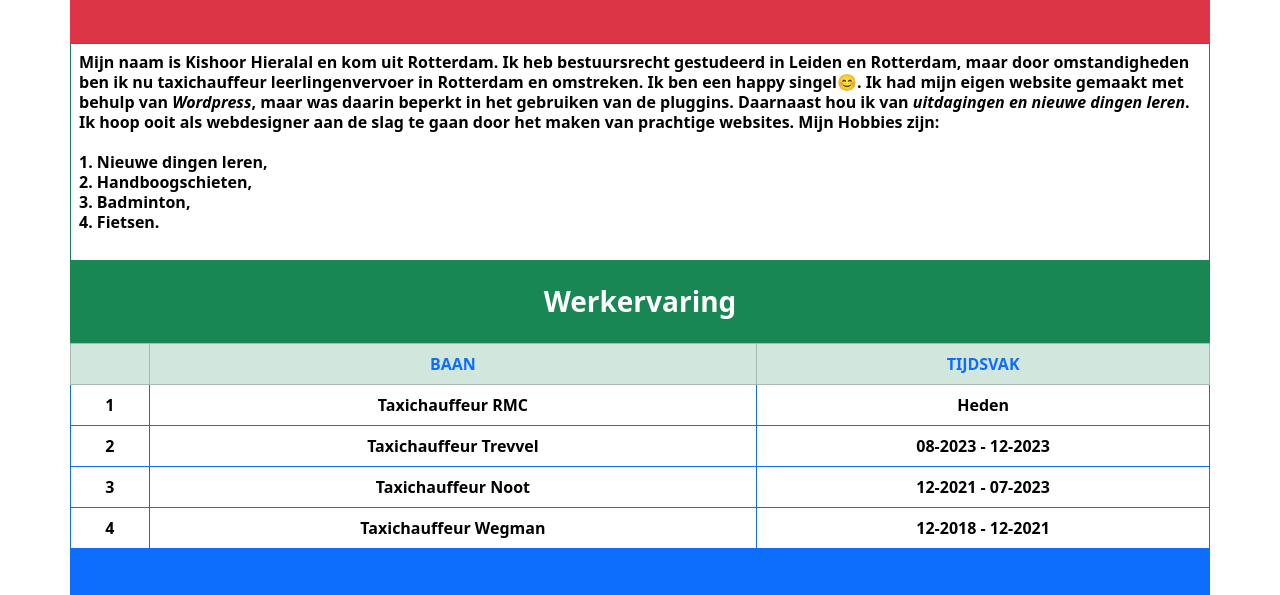
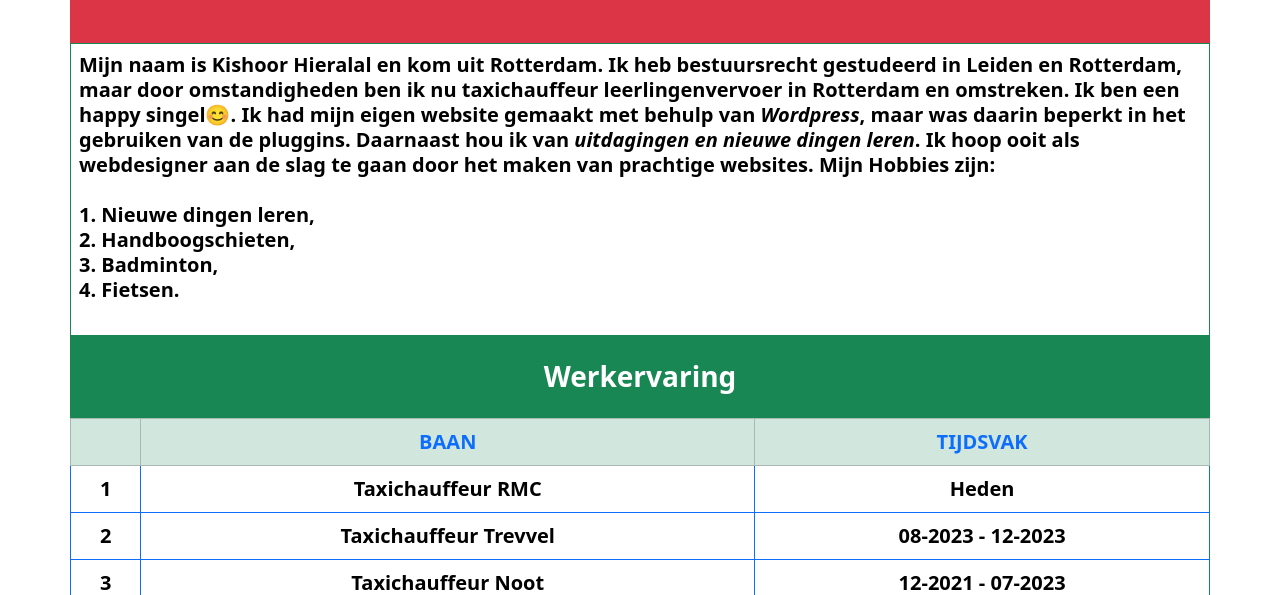
Before and after one commit to Kishoor70/bootstrap, a plain HTML site: page html/overmij.html in a window 1280 px wide. Shown: the part 205-800 px from the top of the page. Drawn offline with nearby package versions, Linux system fonts and the light colour scheme.

Commit message:
Update overmij.html

```diff
--- a/html/overmij.html
+++ b/html/overmij.html
@@ -62,7 +62,7 @@
     <div class="container-sm g-0">
       <h1 class="h1 text-center text-capitalized text-white bg-danger fw-bold py-5 mb-0">Korte Levensbeschrijving</h1>
 
-      <p class="text-black fw-bold lh-sm border border-success border-1 p-2 mb-0">
+      <p class="text-black fs-5 fw-bold lh-sm border border-success border-1 p-2 mb-0">
         Mijn naam is <span class="fw-bolder">Kishoor Hieralal</span> en kom uit Rotterdam. Ik heb bestuursrecht gestudeerd in Leiden en Rotterdam, maar door omstandigheden ben ik nu taxichauffeur leerlingenvervoer in Rotterdam en omstreken. Ik ben een <span class="fw-bolder">happy singel😊</span>. Ik had mijn eigen website gemaakt met behulp van <span class="fst-italic">Wordpress</span>, maar was daarin beperkt in het gebruiken van de pluggins. Daarnaast hou ik van <span class="fst-italic">uitdagingen en nieuwe dingen leren</span>. Ik hoop ooit als <span class="fw-bolder">webdesigner</span> aan de slag te gaan door het maken van prachtige websites. Mijn Hobbies zijn: <br><br>
 
         1. Nieuwe dingen leren,<br>
@@ -76,8 +76,8 @@
 
     <div class="container-sm g-0">
       <table
-        class="table table-bordered table-hover border-primary text-center text-capitalized fw-bold caption-top mb-0">
-          <caption class="h3 bg-success p-4 text-center fw-bold text-white mb-0">Werkervaring</caption>
+        class="table table-bordered table-hover border-primary text-center text-capitalized fw-bold fs-5 caption-top mb-0">
+        <caption class="h3 bg-success p-4 text-center fw-bold text-white mb-0">Werkervaring</caption>
         <thead class="table-success">
           <tr class="text-uppercase">
             <th scope="col"></th>
```
